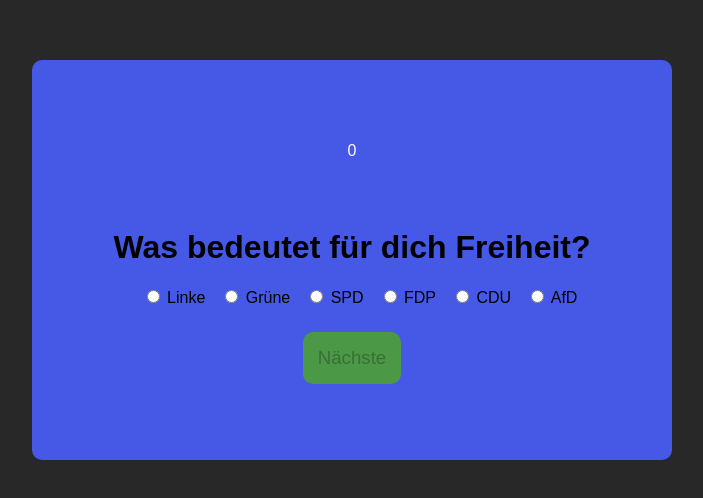
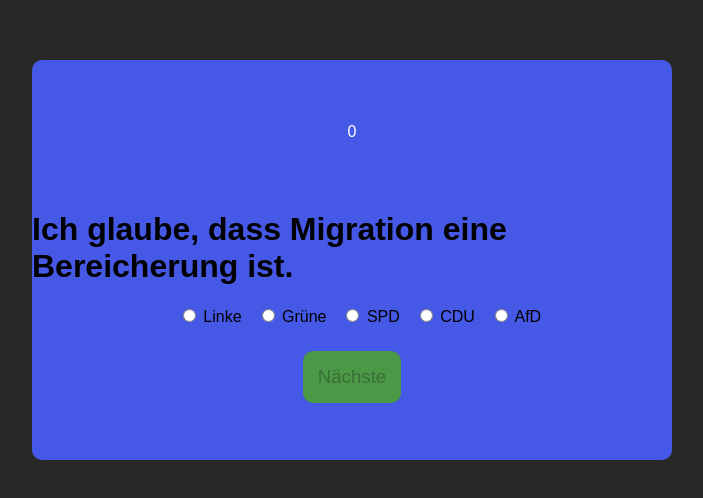
Before and after one commit to EveIsReal/political_compass, a SvelteKit app: page /1 in a window 1280 px wide. Shown: the part 140-638 px from the top of the page, without its empty margins (288-991 px from the left). Built offline with nearby package versions, Linux system fonts and the light colour scheme.

Commit message:
removed FDP-party

```diff
--- a/src/questions.json
+++ b/src/questions.json
@@ -1,22 +1,20 @@
 [
     {
-        "question": "Wie stehst du zum Klimawandel?",
+        "question": "Ich würde Deutschland unterstützen, komme was wolle!",
         "choices": [
-            "Linke",
-            "Grüne",
-            "SPD",
-            "FDP",
+            "Linke - ",
+            "Grüne - Patriotismus ist eine veraltete Denkschule, die nicht in den Zeitgeist einer Globalisierten Welt passt.",
+            "SPD - Gemäßigter Vaterlandsstolz ist eine gute Sache, nur sollte man sich dabei nicht über Andere stellen.",
             "CDU",
             "AfD"
         ]
     },
     {
-        "question": "Was bedeutet für dich Freiheit?",
+        "question": "Ich glaube, dass Migration eine Bereicherung ist.",
         "choices": [
             "Linke",
             "Grüne",
             "SPD",
-            "FDP",
             "CDU",
             "AfD"
         ]
@@ -27,7 +25,6 @@
             "Linke",
             "Grüne",
             "SPD",
-            "FDP",
             "CDU",
             "AfD"
         ]
@@ -38,7 +35,6 @@
             "Linke",
             "Grüne",
             "SPD",
-            "FDP",
             "CDU",
             "AfD"
         ]
@@ -49,7 +45,6 @@
             "Linke",
             "Grüne",
             "SPD",
-            "FDP",
             "CDU",
             "AfD"
         ]
@@ -60,7 +55,6 @@
             "Linke",
             "Grüne",
             "SPD",
-            "FDP",
             "CDU",
             "AfD"
         ]
@@ -71,7 +65,6 @@
             "Linke",
             "Grüne",
             "SPD",
-            "FDP",
             "CDU",
             "AfD"
         ]
--- a/src/routes/[q_id]/+page.svelte
+++ b/src/routes/[q_id]/+page.svelte
@@ -37,18 +37,13 @@
 					SPD
 				</label>
 
-				<label for="c3">
-					<input type="radio" bind:group={answer} value={3} name="c3" class="choice" />
-					FDP
-				</label>
-
 				<label for="c4">
-					<input type="radio" bind:group={answer} value={4} name="c4" class="choice" />
+					<input type="radio" bind:group={answer} value={3} name="c4" class="choice" />
 					CDU
 				</label>
 
 				<label for="c5">
-					<input type="radio" bind:group={answer} value={5} name="c5" class="choice" />
+					<input type="radio" bind:group={answer} value={4} name="c5" class="choice" />
 					AfD
 				</label>
 			</div>
```
